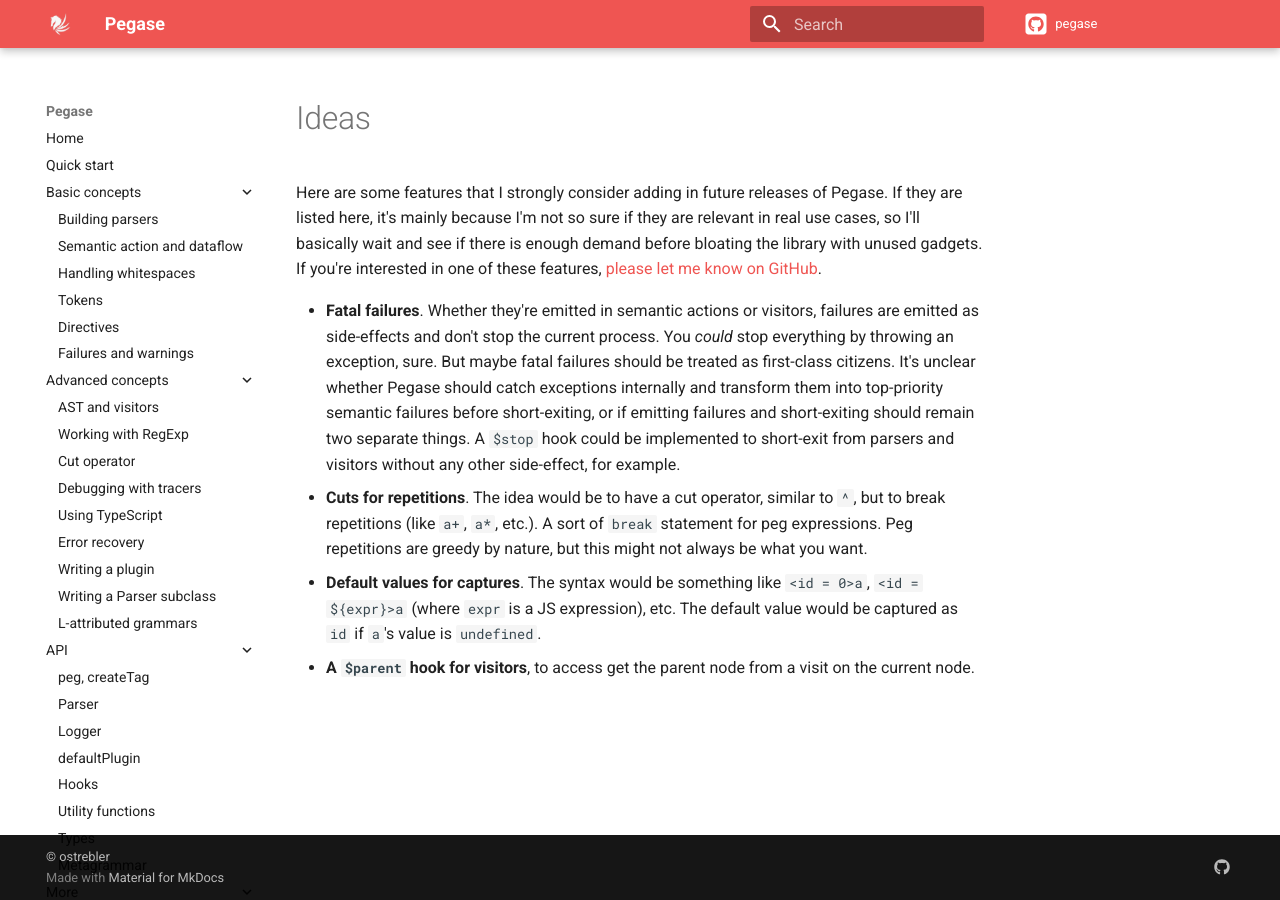
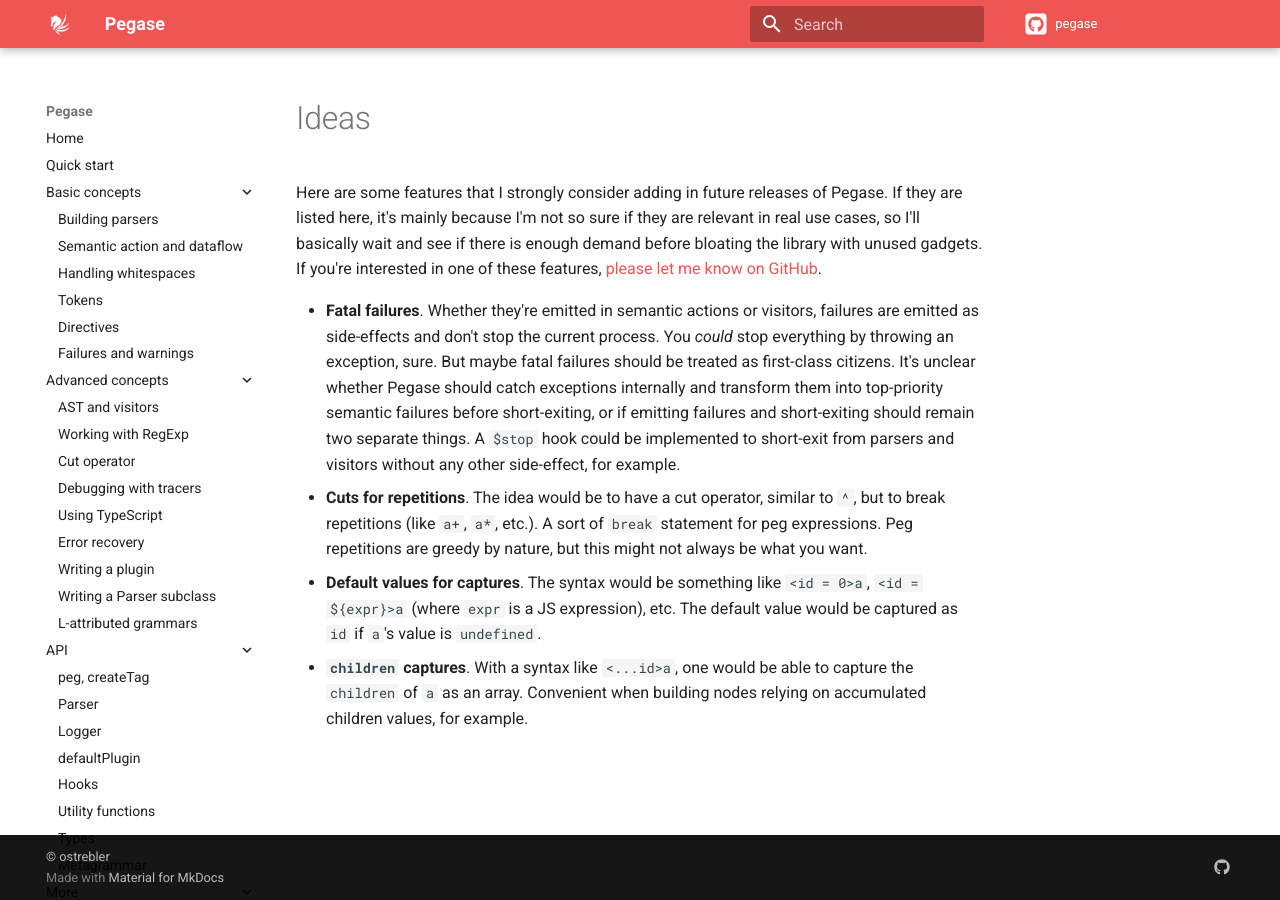
Before and after one commit to strblr/pegase, an MkDocs documentation site: the page built from doc/docs/more/Ideas.md, in a window 1280 px wide. Built offline with MkDocs 1.6.1 and Material for MkDocs 9.7.7, drawn with Linux system fonts in a browser that asks for light colours; nearby versions of some CDN libraries; comment, search, counter and statistics services are not loaded.

Commit message:
Doc update

```diff
--- a/doc/docs/more/Ideas.md
+++ b/doc/docs/more/Ideas.md
@@ -3,4 +3,4 @@ Here are some features that I strongly consider adding in future releases of Peg
 - **Fatal failures**. Whether they're emitted in semantic actions or visitors, failures are emitted as side-effects and don't stop the current process. You *could* stop everything by throwing an exception, sure. But maybe fatal failures should be treated as first-class citizens. It's unclear whether Pegase should catch exceptions internally and transform them into top-priority semantic failures before short-exiting, or if emitting failures and short-exiting should remain two separate things. A `$stop` hook could be implemented to short-exit from parsers and visitors without any other side-effect, for example.
 - **Cuts for repetitions**. The idea would be to have a cut operator, similar to `^`, but to break repetitions (like `a+`, `a*`, etc.). A sort of `break` statement for peg expressions. Peg repetitions are greedy by nature, but this might not always be what you want.
 - **Default values for captures**. The syntax would be something like `<id = 0>a`, `<id = ${expr}>a` (where `expr` is a JS expression), etc. The default value would be captured as `id` if `a`'s value is `undefined`.
-- **A `$parent` hook for visitors**, to access get the parent node from a visit on the current node.
+- **`children` captures**. With a syntax like `<...id>a`, one would be able to capture the `children` of `a` as an array. Convenient when building nodes relying on accumulated children values, for example.
```
